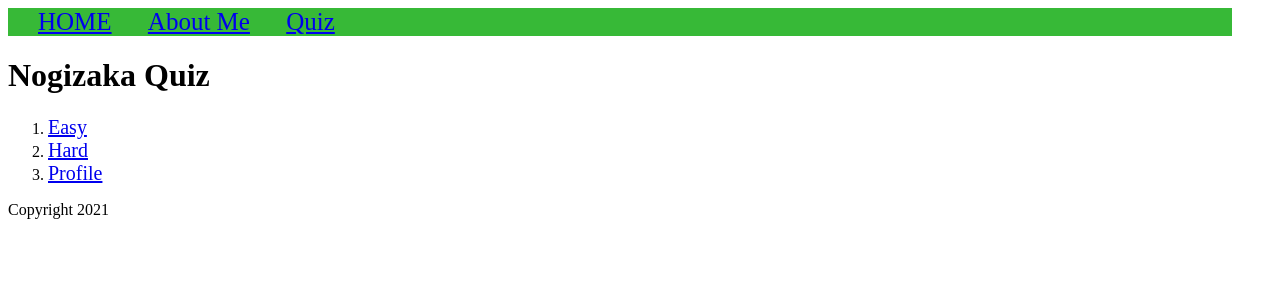
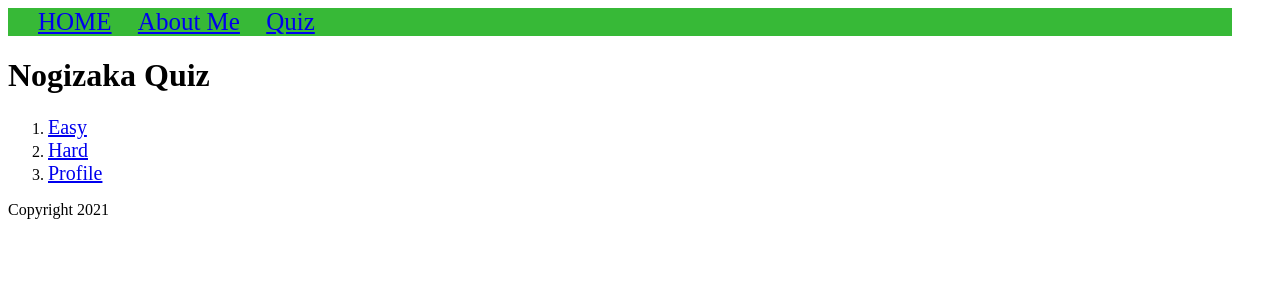
Before and after one commit to kokoichi206/django-website-test, a Django app: page /quiz/ in a window 1280 px wide. Shown: the top 300 px of the page. Run offline with Django 3.2, Linux system fonts and the light colour scheme.

Commit message:
add change.jpeg

```diff
--- a/website/templates/_navbar.html
+++ b/website/templates/_navbar.html
@@ -1,5 +1,5 @@
 <div id="navKun" class='navbar'>
     <a style="margin-left: 30px;" href="/">HOME</a>
-    <a style="margin-left: 30px;" href="/about">About Me</a>
-    <a style="margin-left: 30px;" href="/quiz">Quiz</a>
+    <a style="margin-left: 20px;" href="/about">About Me</a>
+    <a style="margin-left: 20px;" href="/quiz">Quiz</a>
 </div>
```
